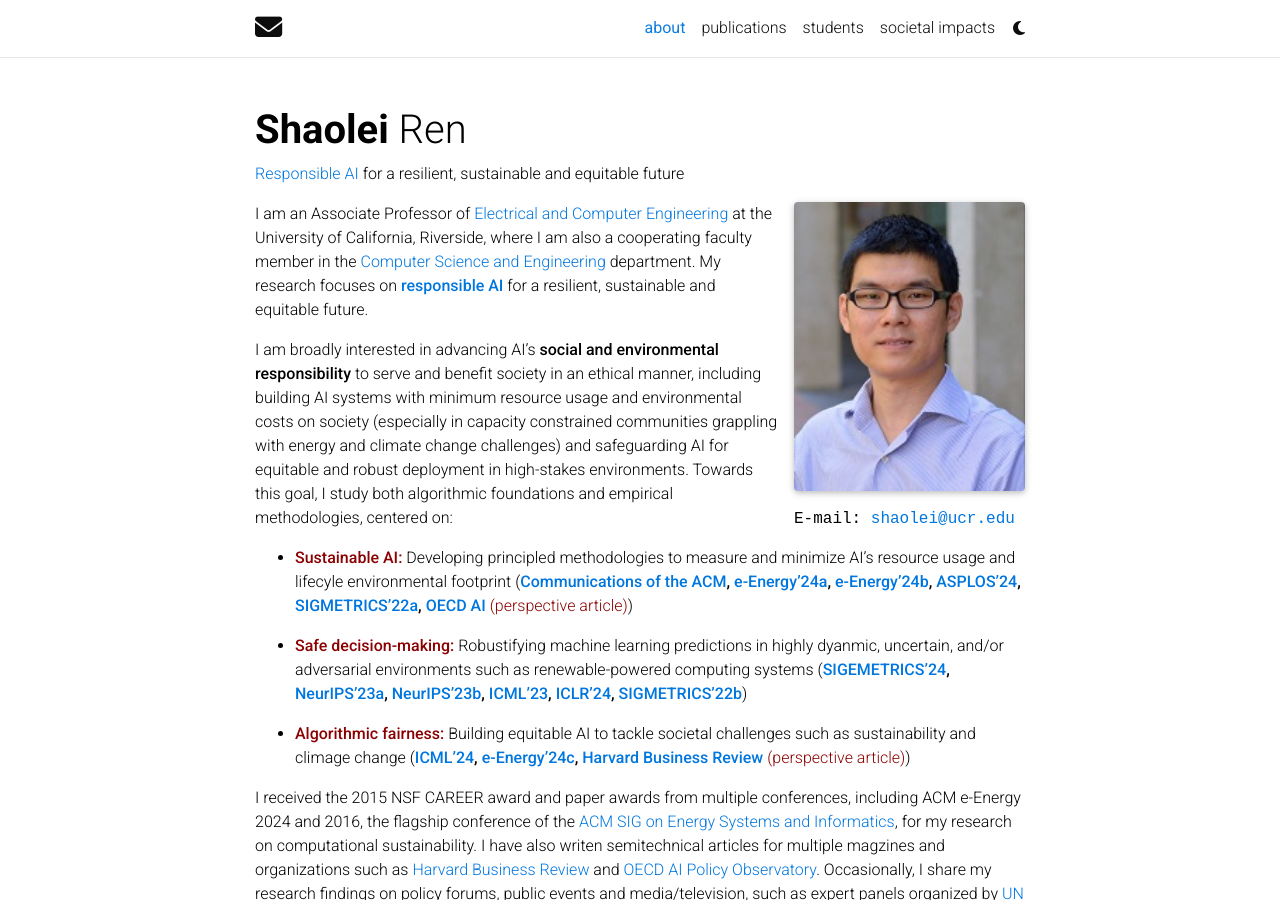
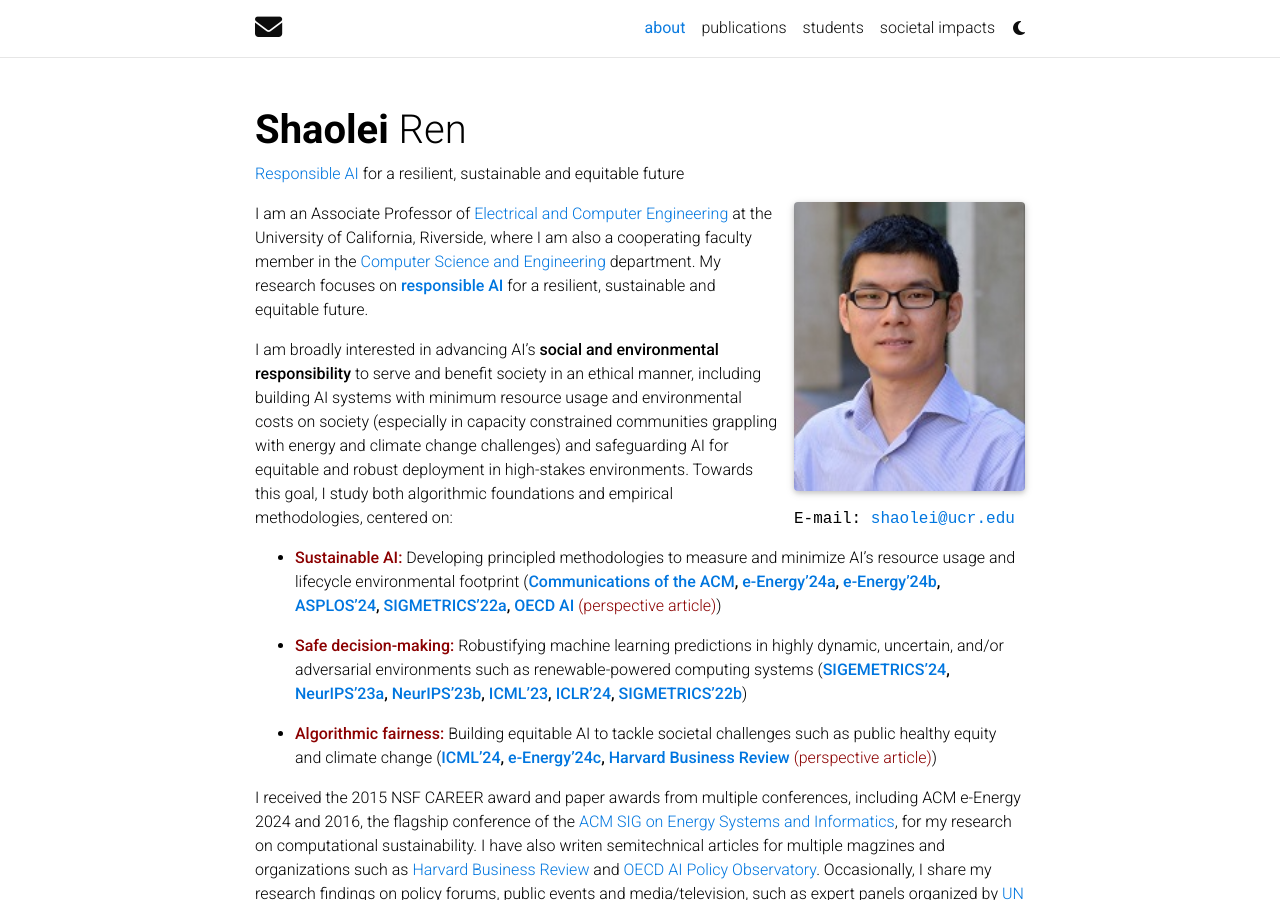
Before and after one commit to shaoleiren/shaoleiren.github.io, a Jekyll site: the page built from _pages/about.md, in a window 1280 px wide and 900 px high. Built offline with Jekyll 4.4.1, drawn with Linux system fonts in a browser that asks for light colours; full-size pictures stand in for the smaller copies a plugin makes; comment, search, counter and statistics services are not loaded; a style sheet for code colours, icons or effects is not loaded.

Commit message:
Update about.md

```diff
--- a/_pages/about.md
+++ b/_pages/about.md
@@ -28,11 +28,11 @@
 AI for equitable and robust deployment in high-stakes environments. Towards this goal, I study both algorithmic foundations and empirical methodologies, centered on:
 
 
-- **<span style="color:darkred;">Sustainable AI:</span>** Developing principled methodologies to measure and minimize AI's resource usage and lifecyle environmental footprint (**[Communications of the ACM](https://arxiv.org/abs/2304.03271), [e-Energy'24a](https://arxiv.org/abs/2405.17469), [e-Energy'24b](https://arxiv.org/abs/2311.03615), [ASPLOS'24](https://dl.acm.org/doi/abs/10.1145/3620665.3640374), [SIGMETRICS'22a](https://arxiv.org/abs/2111.01203), [OECD AI <span style="font-weight:lighter;color:darkred;">(perspective article)</span>](https://oecd.ai/en/wonk/how-much-water-does-ai-consume)**)
+- **<span style="color:darkred;">Sustainable AI:</span>** Developing principled methodologies to measure and minimize AI's resource usage and lifecycle environmental footprint (**[Communications of the ACM](https://arxiv.org/abs/2304.03271), [e-Energy'24a](https://arxiv.org/abs/2405.17469), [e-Energy'24b](https://arxiv.org/abs/2311.03615), [ASPLOS'24](https://dl.acm.org/doi/abs/10.1145/3620665.3640374), [SIGMETRICS'22a](https://arxiv.org/abs/2111.01203), [OECD AI <span style="font-weight:lighter;color:darkred;">(perspective article)</span>](https://oecd.ai/en/wonk/how-much-water-does-ai-consume)**)
 
-- **<span style="color:darkred;">Safe decision-making:</span>** Robustifying machine learning predictions in highly dyanmic, uncertain, and/or adversarial environments such as renewable-powered computing systems (**[SIGEMETRICS'24](https://arxiv.org/abs/2401.04340), [NeurIPS'23a](https://arxiv.org/abs/2311.01568), [NeurIPS'23b](https://arxiv.org/abs/2310.20098), [ICML'23](https://arxiv.org/abs/2306.00172), [ICLR'24](https://openreview.net/pdf?id=e2YOVTenU9), [SIGMETRICS'22b](https://arxiv.org/abs/2204.08572)**)
+- **<span style="color:darkred;">Safe decision-making:</span>** Robustifying machine learning predictions in highly dynamic, uncertain, and/or adversarial environments such as renewable-powered computing systems (**[SIGEMETRICS'24](https://arxiv.org/abs/2401.04340), [NeurIPS'23a](https://arxiv.org/abs/2311.01568), [NeurIPS'23b](https://arxiv.org/abs/2310.20098), [ICML'23](https://arxiv.org/abs/2306.00172), [ICLR'24](https://openreview.net/pdf?id=e2YOVTenU9), [SIGMETRICS'22b](https://arxiv.org/abs/2204.08572)**)
 
-- **<span style="color:darkred;">Algorithmic fairness:</span>** Building equitable AI to tackle societal challenges such as sustainability and climage change (**[ICML'24](https://arxiv.org/abs/2406.02790), [e-Energy'24c](https://arxiv.org/abs/2307.05494), [Harvard Business Review <span style="font-weight:lighter;color:darkred;">(perspective article)</span>](https://hbr.org/2024/07/the-uneven-distribution-of-ais-environmental-impacts)**)
+- **<span style="color:darkred;">Algorithmic fairness:</span>** Building equitable AI to tackle societal challenges such as public healthy equity and climate change (**[ICML'24](https://arxiv.org/abs/2406.02790), [e-Energy'24c](https://arxiv.org/abs/2307.05494), [Harvard Business Review <span style="font-weight:lighter;color:darkred;">(perspective article)</span>](https://hbr.org/2024/07/the-uneven-distribution-of-ais-environmental-impacts)**)
 
 
 
```
